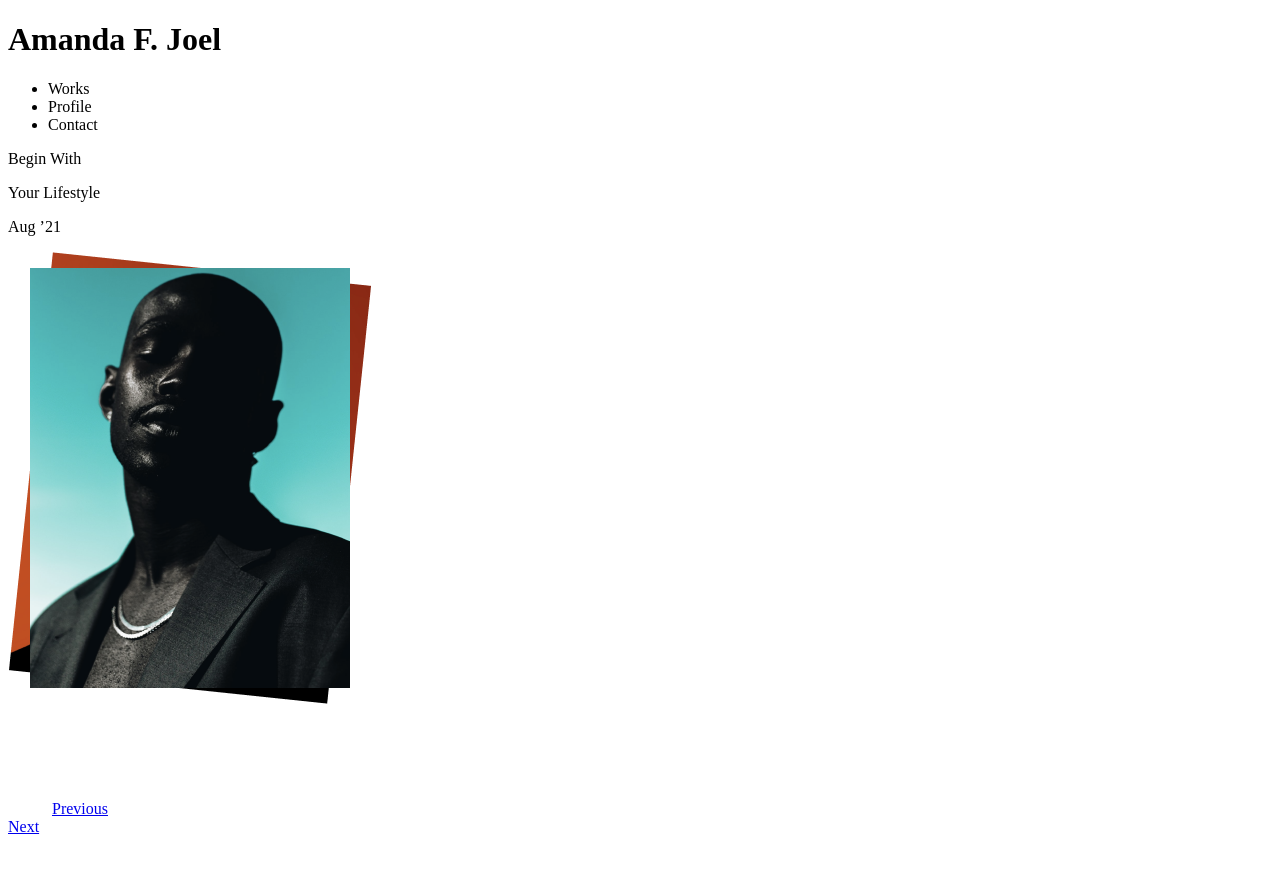
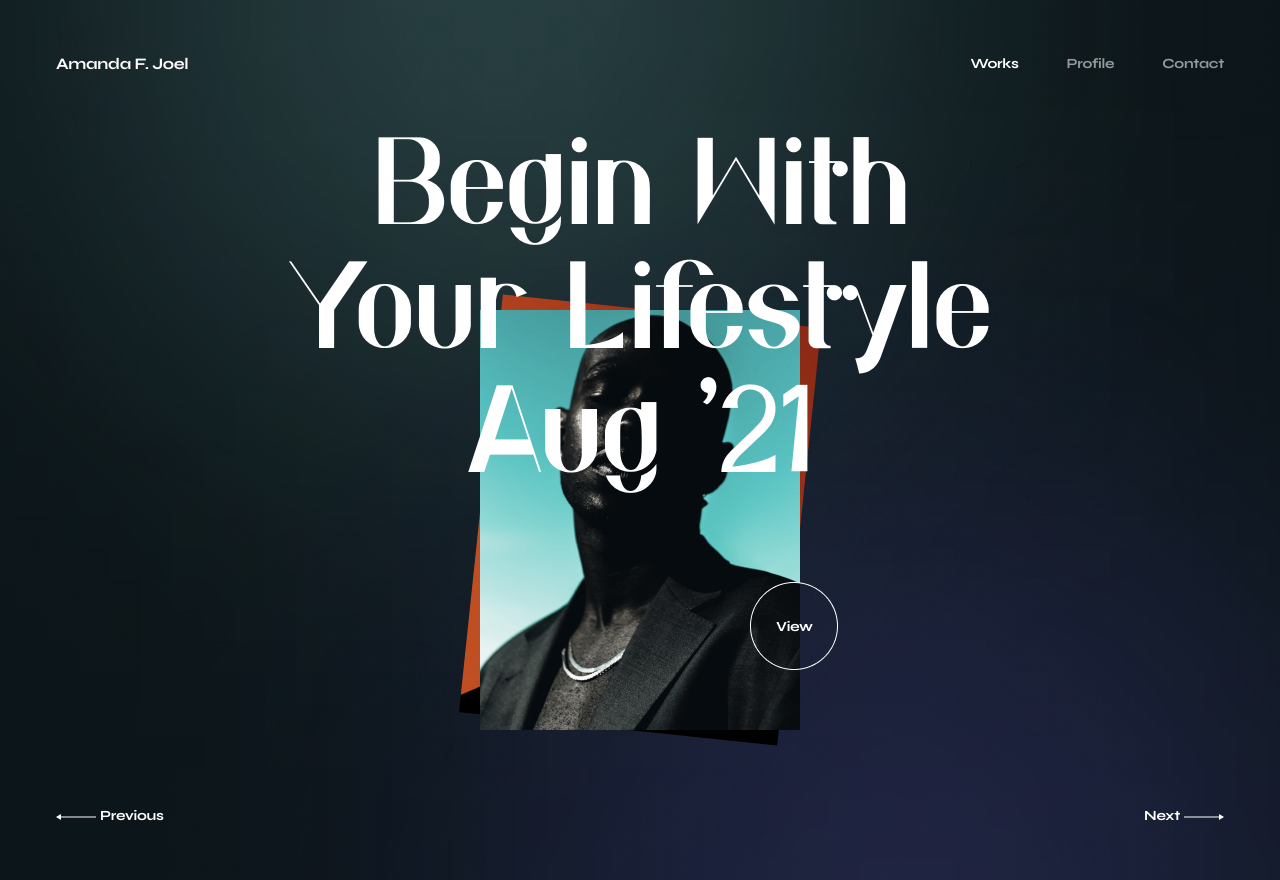
Before and after one commit to Preethi-Dev/Modern-Layout-32, a plain HTML site: page index.html in a window 1280 px wide. Before the commit the page ends 844 px from the top, so only its background shows below. Drawn offline with Linux system fonts and the light colour scheme.

Commit message:
update final styles

```diff
--- a/style.css
+++ b/style.css
@@ -1,5 +1,175 @@
+/* Fonts */
+@import url("https://fonts.googleapis.com/css2?family=Syne:wght@400;500;600;700;800&display=swap");
+
+@font-face {
+  font-family: "Ketsiyo";
+  src: url(./assets/fonts/Ketsiyo.otf);
+}
+
 /* Resets */
-/* Fonts */
+*,
+*::before,
+*::after {
+  margin: 0;
+  padding: 0;
+  box-sizing: border-box;
+}
+
+a {
+  text-decoration: none;
+}
+
+ul li {
+  list-style: none;
+}
+
 /* Variables */
+:root {
+  --primary: #ffffff;
+  --seconadry: #0c1519;
+}
+
 /* Base Styles */
+body {
+  background-image: url(./assets/images/Bg.png);
+  background-size: cover;
+  background-repeat: no-repeat;
+  background-color: var(--seconadry);
+  color: var(--primary);
+  min-height: 100vh;
+}
+
+a {
+  color: var(--primary);
+}
+
+img {
+  max-width: 100%;
+}
+
+header,
+footer {
+  padding: 3.5rem;
+}
+
+header {
+  display: flex;
+  align-items: center;
+}
+
+header .logo h1,
+ul li {
+  font-family: "Syne";
+  font-style: normal;
+  font-weight: 700;
+  font-size: 1rem;
+  line-height: 100%;
+  letter-spacing: -0.02em;
+}
+
+header ul li {
+  font-size: 0.875rem;
+  opacity: 0.56;
+}
+
+header ul li:nth-child(1) {
+  opacity: 1;
+}
+
+main .title p {
+  font-family: "Ketsiyo";
+  font-style: normal;
+  font-weight: 400;
+  line-height: 100%;
+  text-align: center;
+  letter-spacing: -0.02em;
+}
+
+footer {
+  display: flex;
+  justify-content: space-between;
+}
+
+footer a {
+  font-family: "Syne";
+  font-style: normal;
+  font-weight: 700;
+  font-size: 0.875rem;
+  line-height: 100%;
+  letter-spacing: -0.02em;
+}
+
 /* Mobile Styles */
+.grid {
+  display: grid;
+  grid-template-columns: repeat(4, 1fr);
+}
+
+header {
+  justify-content: center;
+}
+
+main > * {
+  grid-column: 1 / -1;
+  justify-self: center;
+}
+
+main .title {
+  z-index: 1;
+}
+
+main .title p {
+  font-size: 3.75rem;
+}
+
+header ul,
+main .images .button {
+  display: none;
+}
+
+/* Tablet Styles */
+@media screen and (min-width: 768px) {
+  header {
+    justify-content: space-between;
+  }
+
+  header ul {
+    display: flex;
+    justify-content: space-between;
+    gap: 3rem;
+  }
+
+  main .title p {
+    font-size: 5.75rem;
+  }
+}
+
+/* Laptop Styles */
+@media screen and (min-width: 1000px) {
+  .grid {
+    grid-template-rows: auto 250px;
+  }
+
+  main .title p {
+    font-size: 7.75rem;
+  }
+
+  main .title {
+    grid-row: 1;
+  }
+
+  main .images {
+    grid-row: 1 / span 2;
+    align-self: end;
+
+    position: relative;
+  }
+
+  main .images .button {
+    display: block;
+
+    position: absolute;
+    bottom: 5rem;
+    right: -1rem;
+  }
+}
```
